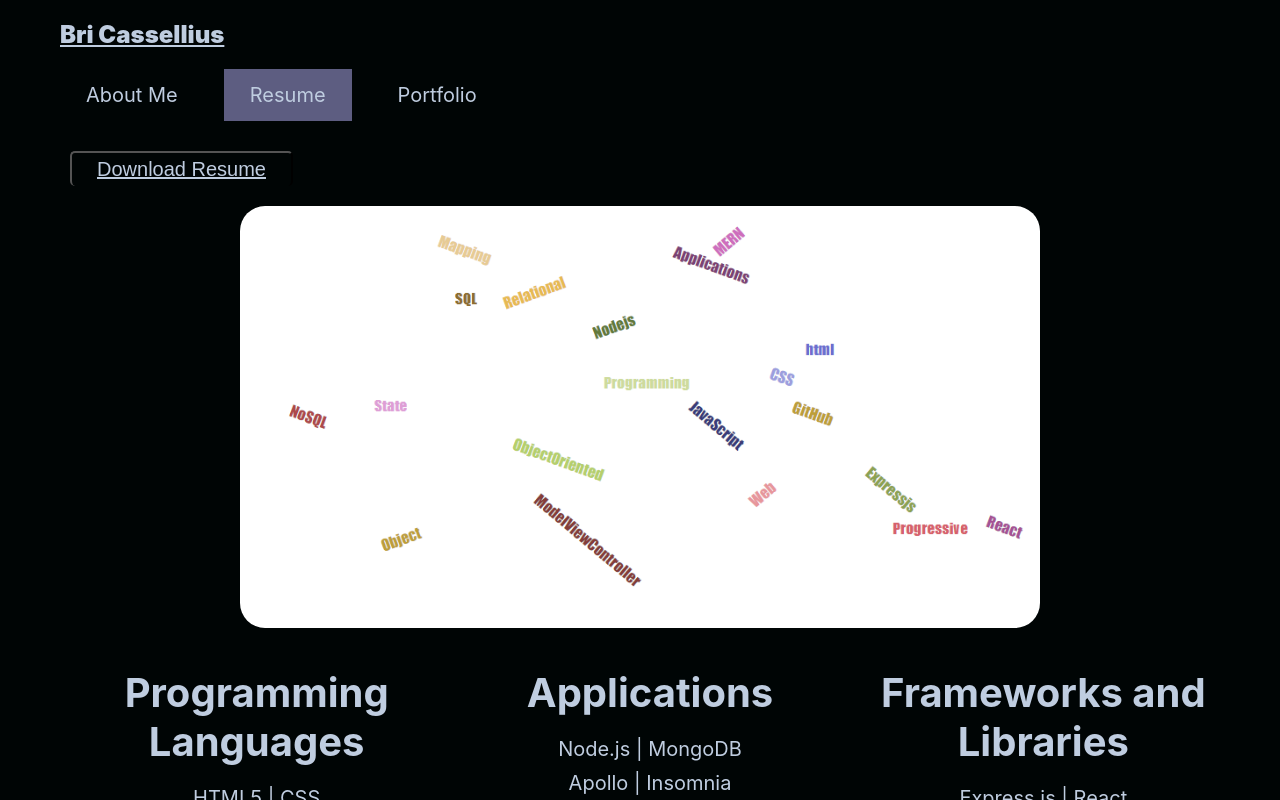
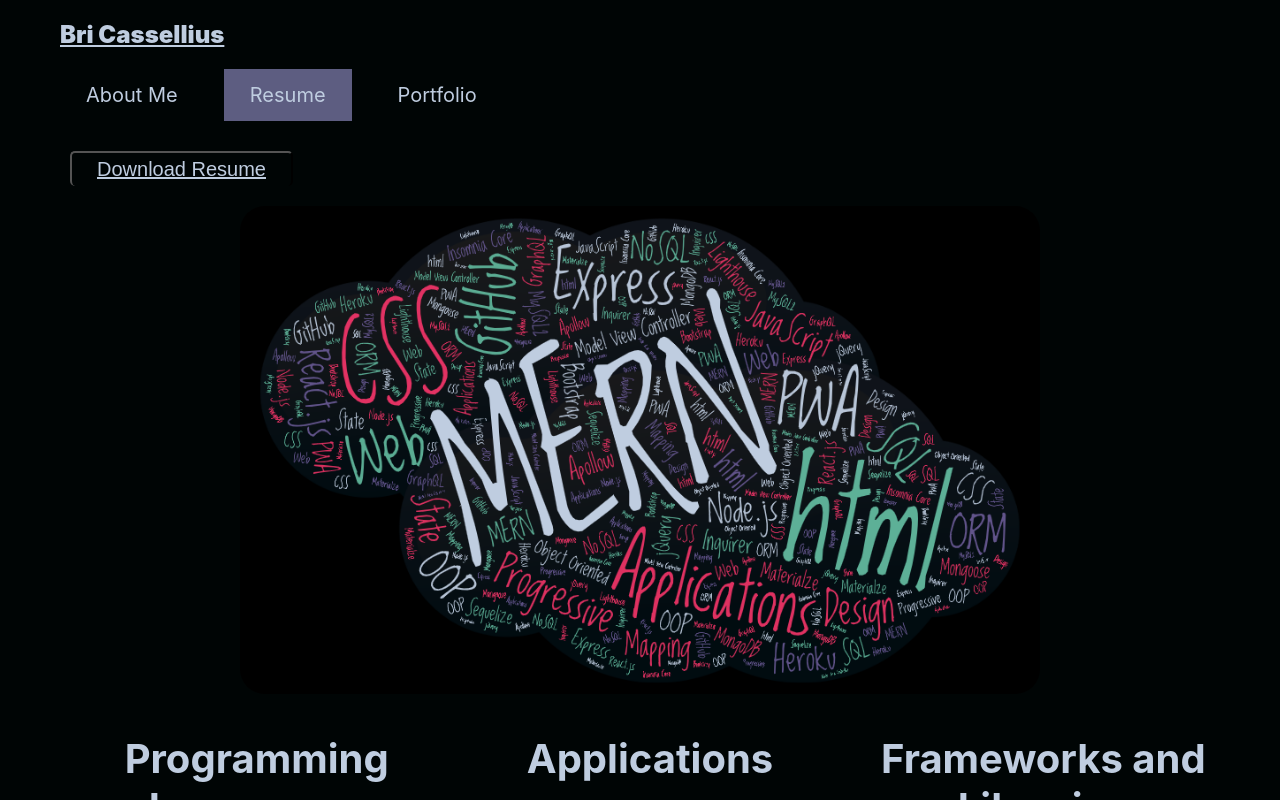
Before and after one commit to bcassellius/portfolio, a React (Create React App) app: page / in a window 1280 px wide. Both pictures are taken after a click on the element "Resume". Shown: the top 800 px of the page. Built offline with nearby package versions, Linux system fonts and the light colour scheme.

Commit message:
updated word cloud

```diff
--- a/src/components/Resume/index.js
+++ b/src/components/Resume/index.js
@@ -8,7 +8,7 @@
             <div>
                 <button type="button" className="btn download btn-link"><a href="https://github.com/bcassellius/portfolio/raw/main/public/resume2021.pdf" download="bri" >Download Resume</a></button>
             </div>
-            <img src={require(`../../assets/images/wordcloud.png`).default}
+            <img src={require(`../../assets/images/words9.png`).default}
                 className="responsive-image"
                 alt="skills"
             />
```
Also changed, not shown: src/assets/images/words9.png (added).
